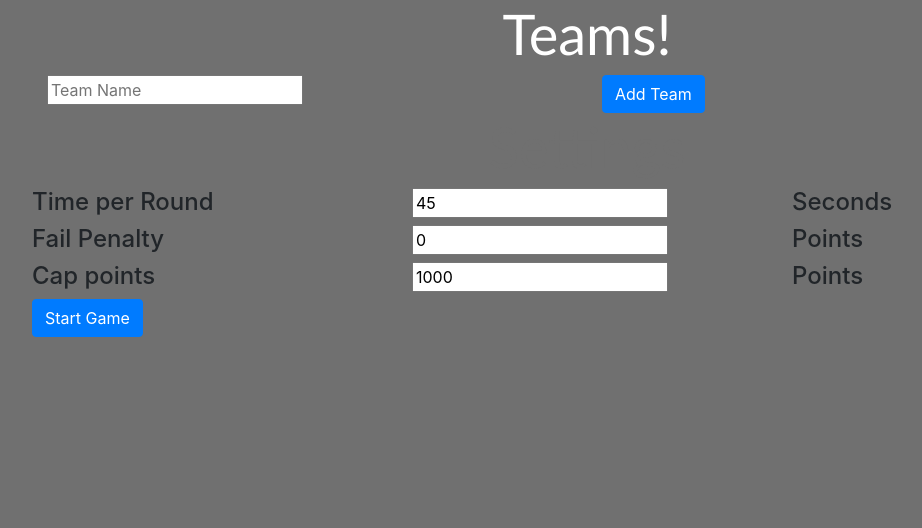
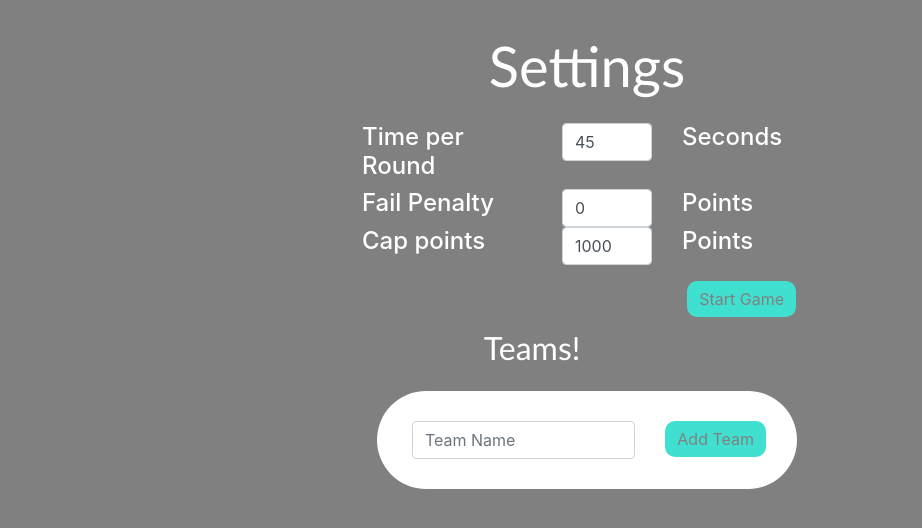
Before and after one commit to mchlp/taboo, a React (Create React App) app: page /teams in a window 1280 px wide. Shown: the top 528 px of the page, without its empty margins (53-975 px from the left). Built offline with nearby package versions, Linux system fonts and the light colour scheme.

Commit message:
added styling to settings

```diff
--- a/src/Components/AddTeam.css
+++ b/src/Components/AddTeam.css
@@ -1,14 +1,44 @@
 .settings-subtitle{
+    color: white;
+}
+
+.number-input{
+  -webkit-appearance: none;
+}
+
+.unit{
+    color: white;
+}
+.settings-button{
+    background-color: turquoise;
+    border: none;
+    border-radius: 10px;
+    color: gray;
 
 }
 
-.number-input{
-
+.settings-button:hover{
+    background-color: darkturquoise;
 }
-
 
 
 
 #team-title{
     color: white;
+    padding: 2rem 1rem 1rem 1rem;
+    font-size: 2rem;
+    align-self: center;
 }
+
+#settings-title{
+    color: white;
+    padding: 2rem 1rem 1rem 1rem;
+}
+
+#addteam-container{
+    margin-top: 2rem;
+}
+
+#submit-button{
+    margin: 1rem;
+}
--- a/src/Components/AddTeam.js
+++ b/src/Components/AddTeam.js
@@ -39,16 +39,17 @@ class AddTeamButton extends Component {
 
         //data validation
         if (this.state.value === '') {
-            this.setState({ showNoName: true });
+            this.setState({ showNoName: true, showNameTaken: false });
         }
         else if (teamNames.includes(this.state.value)) {
-            this.setState({ showNameTaken: true });
+            this.setState({ showNameTaken: true, showNoName: false });
         }
         else {
             this.setState({
                 showNoName: false,
                 showNameTaken: false,
-                name: this.state.value
+                name: this.state.value,
+                value: ''
             });
 
         }
@@ -80,22 +81,22 @@ class AddTeamButton extends Component {
                 <div>
                     {teamNamesRendered}
                 </div>
-                <form onSubmit={this.handleSubmit} noValidate>
-                    <Row>
-                        <Col>
-                            <input onChange={this.handleChange}
+                <Form onSubmit={this.handleSubmit} noValidate>
+                    <Row className='holder'>
+                        <Col xs={8} sm={8}>
+                            <Form.Control onChange={this.handleChange}
                                 type="text"
                                 name="name"
                                 noValidate
                                 id="input"
                                 placeholder="Team Name">
-                            </input>
+                            </Form.Control>
                         </Col>
-                        <Col>
-                            <Button type="submit" onClick={this.handleSubmit}>Add Team</Button>
+                        <Col xs={4} sm={4}>
+                            <Button className='settings-button' type="submit" onClick={this.handleSubmit}>Add Team</Button>
                         </Col>
                     </Row>
-                </form>
+                </Form>
                 {this.state.showNoName ? <p className="error" >Please enter a name</p> : null}
                 {this.state.showNameTaken ? <p className="error">Name is taken. Please enter a different name.</p> : null}
                 {this.state.teamsInvalid ? <p className="error">Please add more teams.</p> : null}
@@ -184,28 +185,27 @@ class AddTeam extends Component {
     }
     render() {
         return (
-            <Container>
-                <h1 className="title" id="team-title">Teams!</h1>
-                <AddTeamButton />
+            <Container className="wrapper">
+
 
                 <h1 className="title" id="settings-title">Settings</h1>
 
                 <form onSubmit={this.handleSubmit}>
                     <Row>
-                        <Col>
+                        <Col xs={5} sm={5}>
                             <h4 className="settings-subtitle">Time per Round</h4>
                         </Col>
-                        <Col>
-                            <input className="number-input"
+                        <Col xs={3} sm={3}>
+                            <Form.Control className="number-input"
                                 onChange={this.handleChange}
                                 type="number"
                                 name="time"
                                 id="time"
                                 defaultValue={defaultTime}
                                 noValidate>
-                            </input>
+                            </Form.Control>
                         </Col>
-                        <Col>
+                        <Col xs={4} sm={4}>
                             <h4 className="unit">Seconds</h4>
                         </Col>
                     </Row>
@@ -214,47 +214,50 @@ class AddTeam extends Component {
                     </Row>
 
                     <Row>
-                        <Col>
+                        <Col xs={5} sm={5}>
                             <h4 className="settings-subtitle">Fail Penalty</h4>
                         </Col>
-                        <Col>
-                            <input className="number-input"
+                        <Col xs={3} sm={3}>
+                            <Form.Control className="number-input"
                                 onChange={this.handleChange}
                                 type="number"
                                 name="penalty"
                                 id="penalty"
                                 defaultValue={defaultPenalty}
                                 noValidate>
-                            </input>
+                            </Form.Control>
                         </Col>
-                        <Col>
+                        <Col xs={4} sm={4}>
                             <h4 className="unit">Points</h4>
                         </Col>
                     </Row>
 
                     <Row>
-                        <Col>
+                        <Col xs={5} sm={5}>
                             <h4 className="settings-subtitle">Cap points</h4>
                         </Col>
-                        <Col>
-                            <input className="number-input"
+                        <Col xs={3} sm={3}>
+                            <Form.Control className="number-input"
                                 onChange={this.handleChange}
                                 type="number"
                                 name="capPoints"
                                 id="capPoints"
                                 defaultValue={defaultCapPoints}
                                 noValidate>
-                            </input>
+                            </Form.Control>
                         </Col>
-                        <Col>
+                        <Col xs={4} sm={4}>
                             <h4 className="unit">Points</h4>
                         </Col>
                     </Row>
-                    <Button type="submit">
+                    <Button className='settings-button float-right' id='submit-button' type="submit">
                         Start Game
                     </Button>
                 </form>
-
+                <Container id='addteam-container'>
+                    <h1 className="title" id="team-title">Teams!</h1>
+                    <AddTeamButton />
+                </Container>
             </Container>
         );
     }
--- a/src/Components/Container.css
+++ b/src/Components/Container.css
@@ -1,6 +1,17 @@
 .wrapper{
     min-height: 400px;
     min-width: 250px;
-    max-width: 350px;
+    max-width: 30em;
     align-content: center;
 }
+
+.error{
+    color: red;
+
+}
+
+.holder{
+    border-radius: 25rem;
+    background-color: white;
+    padding: 30px 20px;
+}
--- a/src/Components/Game.css
+++ b/src/Components/Game.css
@@ -4,7 +4,7 @@
 
 /*background*/
 body{
-    background-color: var(--grey);
+    background-color: gray;
 }
 
 /* word*/
@@ -32,10 +32,6 @@ h2{
     padding: 1em;
 }
 
-.round-buttons .col{
-   align-items: center;
-   justify-content: center;
-}
 
 .round {
     border-radius: 50%;
@@ -46,12 +42,13 @@ h2{
 
 .round img{
     width: 50px;
+    align-self: center;
 }
 
 .restricted li{
     text-align: center;
     font-family: Helvetica, Arial, sans-serif;
-    color: var(--grey);
+    color: gray;
     font-weight: lighter;
     font-size: 1.75em;
     list-style-type: none;
--- a/src/Components/Game.js
+++ b/src/Components/Game.js
@@ -8,8 +8,8 @@ import backend from '../backend';
 import CheckMark from '../Assets/Icons/checkmark.png';
 import Arrow from '../Assets/Icons/arrow.png';
 
-class Game extends Component{
-    constructor(props){
+class Game extends Component {
+    constructor(props) {
         super(props);
         this.state = {
             word: '',
@@ -22,24 +22,27 @@ class Game extends Component{
 
     }
 
-    handleClick(){
+    handleClick() {
         const wordData = backend.getWord();
         this.setState({
             word: wordData[0],
             restricted: wordData.slice(1)
         });
     }
-    handleScore(){
+    handleScore() {
         backend.score();
         this.handleClick();
     }
 
-    handleFail(){
+    handleFail() {
         backend.failWord();
         this.handleClick();
     }
 
     componentDidMount() {
+        if (backend.getTeamNames().length == 0) {
+            this.props.history.push('/teams');
+        }
         const wordData = backend.getWord();
         this.setState({
             word: wordData[0],
@@ -79,10 +82,10 @@ class Game extends Component{
                     </Container>
                     <Row className="round-buttons">
                         <Col>
-                            <Button className="round" onClick={this.handleFail}><img src={Arrow}/></Button>
+                            <Button className="round" onClick={this.handleFail}><img src={Arrow} /></Button>
                         </Col>
                         <Col>
-                            <Button className="round" onClick={this.handleScore}><img src={CheckMark} style={{alignSelf:'left' }}/></Button>
+                            <Button className="round float-right" onClick={this.handleScore}><img src={CheckMark} style={{ alignSelf: 'right' }} /></Button>
                         </Col>
                     </Row>
                 </Container>
```
